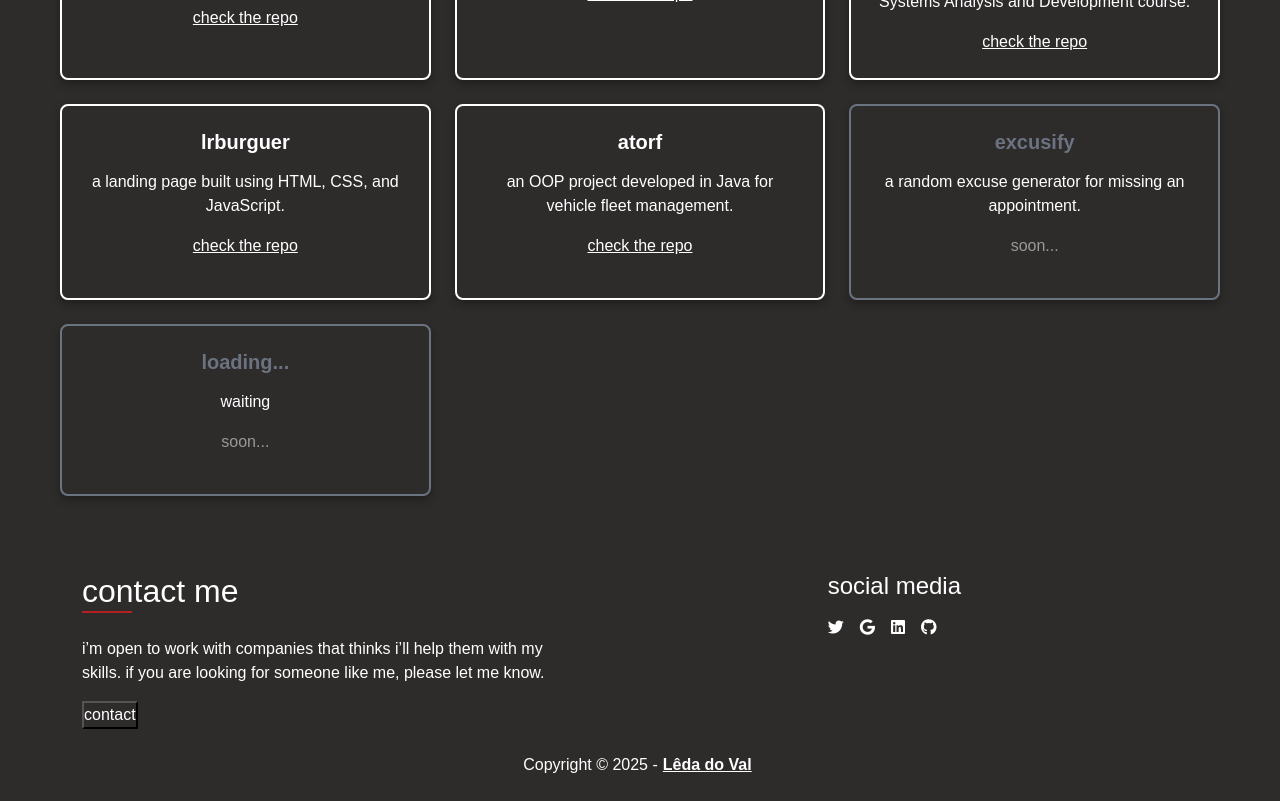
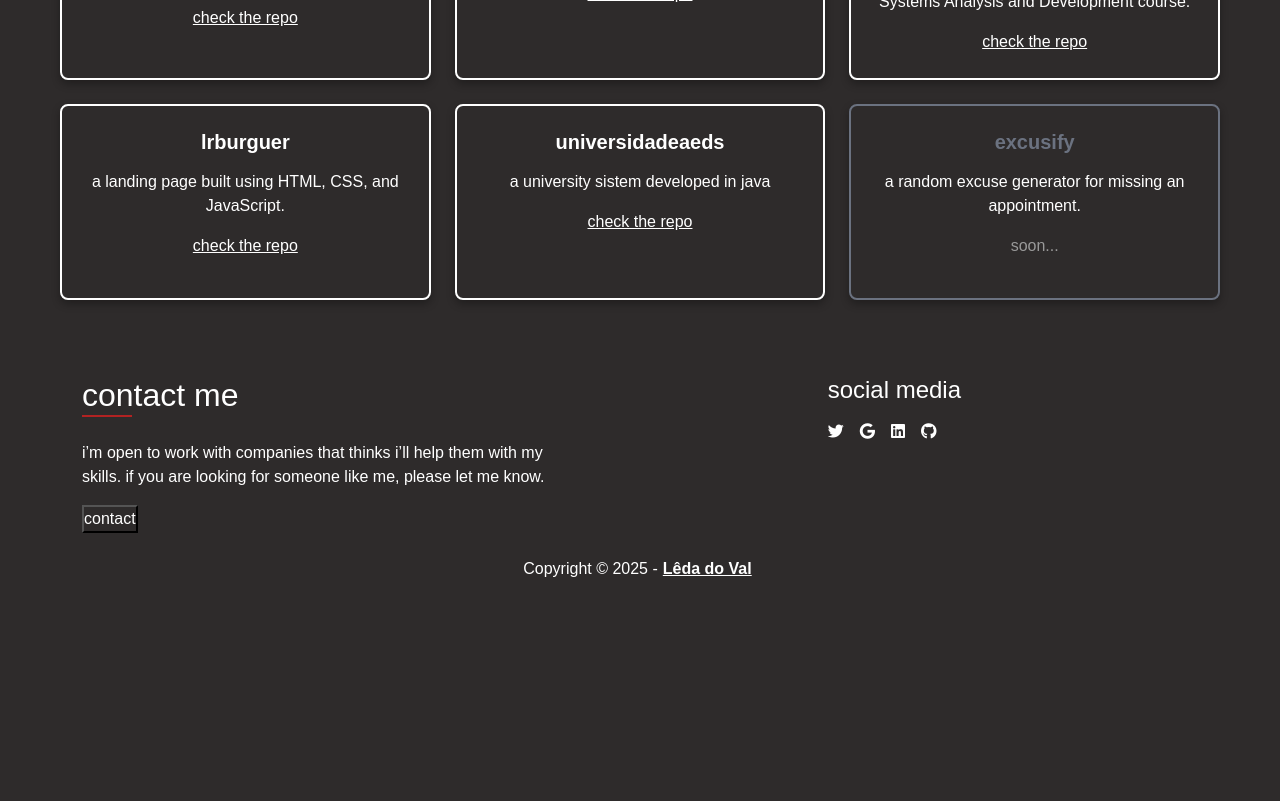
Before and after one commit to ledadoval/ledadoval-portfolio, a React (Create React App) app in the folder ledadoval/: page / in a window 1280 px wide. Shown: the part 1380-2181 px from the top of the page. After the commit the page ends 1985 px from the top, so only its background shows below. Built offline with nearby package versions, Linux system fonts and the light colour scheme.

Commit message:
att project

```diff
--- a/ledadoval/src/components/projects.js
+++ b/ledadoval/src/components/projects.js
@@ -27,20 +27,14 @@ function Projects() {
       color: " white",
     },
     {
-      title: "atorf",
-      description: "an OOP project developed in Java for vehicle fleet management.",
-      repolink: "#",
+      title: "universidadeaeds",
+      description: "a university sistem developed in java",
+      repolink: "https://github.com/pablo-lorran/UniversidadeStarAED",
       color: " white",
     },
     {
       title: "excusify",
       description: "a random excuse generator for missing an appointment.",
-      repolink: null,
-      color: "#6b7280",
-    },
-    {
-      title: "loading...",
-      description: "waiting",
       repolink: null,
       color: "#6b7280",
     },
```
